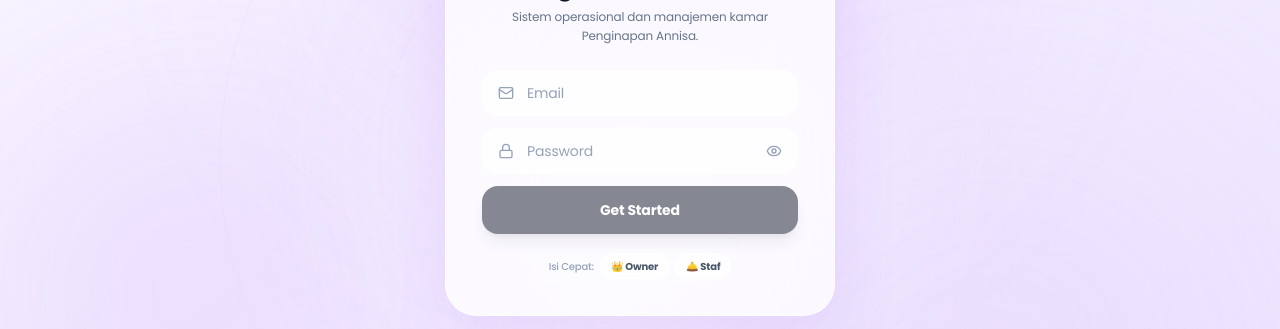
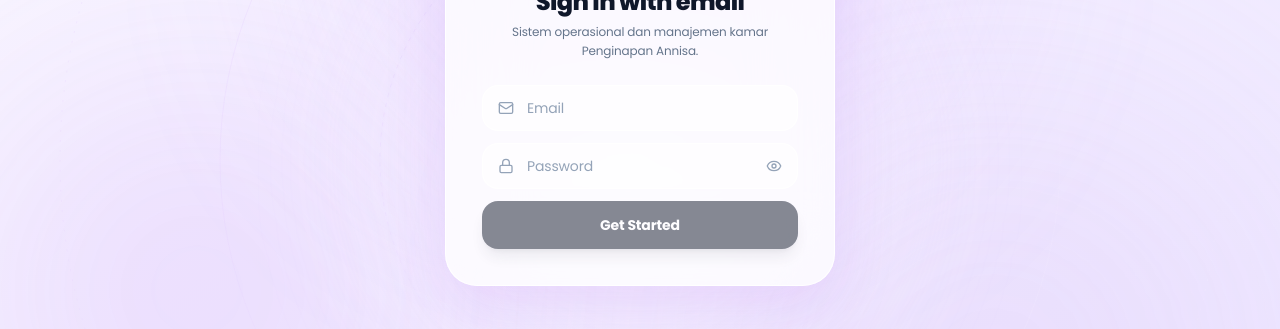
Before and after one commit to ilsetiawan1/penginapan-annisa, a Next.js app in the folder apps/web/: page /internal in a window 1280 px wide. Shown: the part 240-569 px from the top of the page. Built offline with nearby package versions, Linux system fonts and the light colour scheme; no server answers.

Commit message:
security(auth): remove hardcoded credentials from login form to resolve GitGuardian alert

```diff
--- a/apps/web/src/features/auth/components/login-form.tsx
+++ b/apps/web/src/features/auth/components/login-form.tsx
@@ -89,40 +89,6 @@ export function LoginForm() {
           )}
         </button>
 
-        {/* Quick Autofill Pills (Hanya Tampil di Mode Development / Localhost) */}
-        {process.env.NODE_ENV !== "production" && (
-          <div className="pt-2 flex items-center justify-center gap-1.5">
-            <span className="text-[10px] text-slate-400 font-medium">Isi Cepat:</span>
-            <button
-              type="button"
-              onClick={() => {
-                setEmail("owner@penginapan-annisa.com");
-                setPassword("owner123");
-              }}
-              className={`text-[10px] font-bold px-2.5 py-1 rounded-full border transition cursor-pointer ${
-                email === "owner@penginapan-annisa.com"
-                  ? "bg-purple-100 text-purple-900 border-purple-300 shadow-2xs"
-                  : "bg-white/60 hover:bg-white text-slate-600 border-white/80"
-              }`}
-            >
-              👑 Owner
-            </button>
-            <button
-              type="button"
-              onClick={() => {
-                setEmail("staff@penginapan-annisa.com");
-                setPassword("staff123");
-              }}
-              className={`text-[10px] font-bold px-2.5 py-1 rounded-full border transition cursor-pointer ${
-                email === "staff@penginapan-annisa.com"
-                  ? "bg-purple-100 text-purple-900 border-purple-300 shadow-2xs"
-                  : "bg-white/60 hover:bg-white text-slate-600 border-white/80"
-              }`}
-            >
-              🛎️ Staf
-            </button>
-          </div>
-        )}
       </form>
     </div>
   );
```
